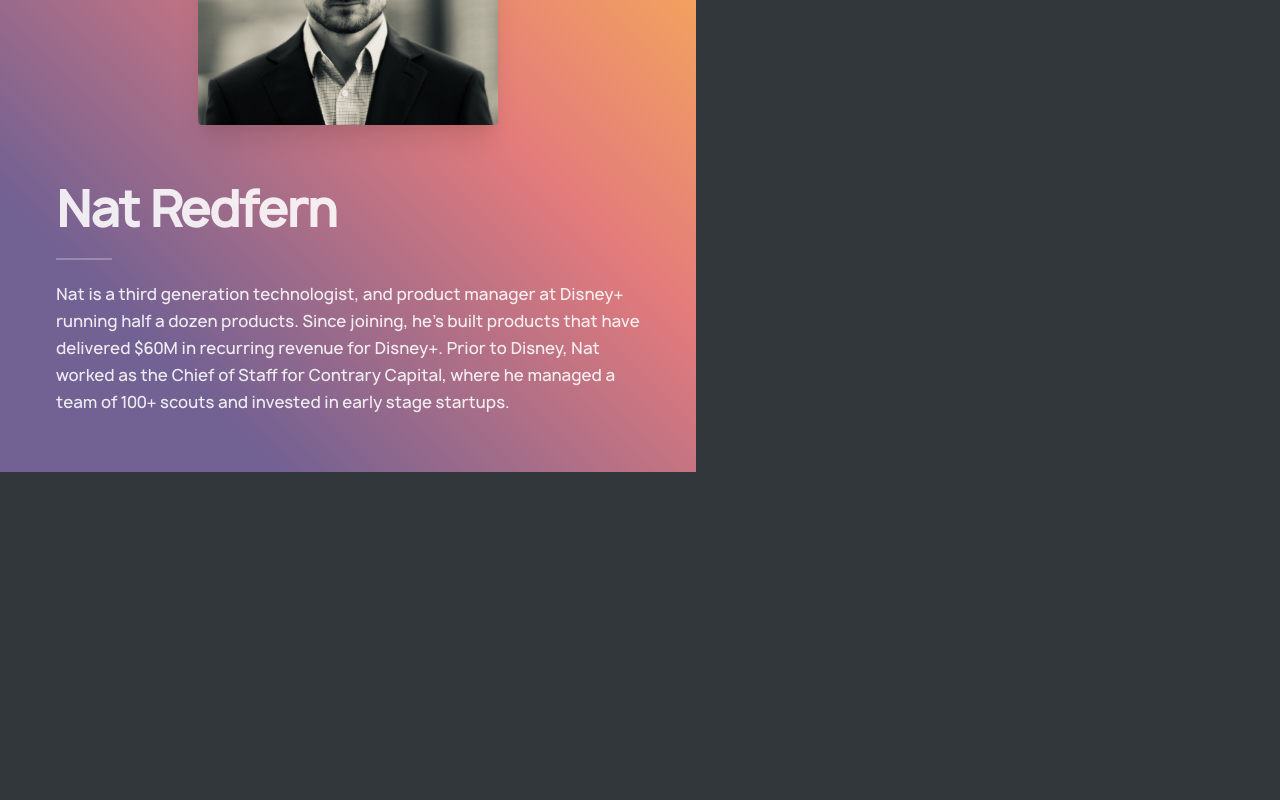
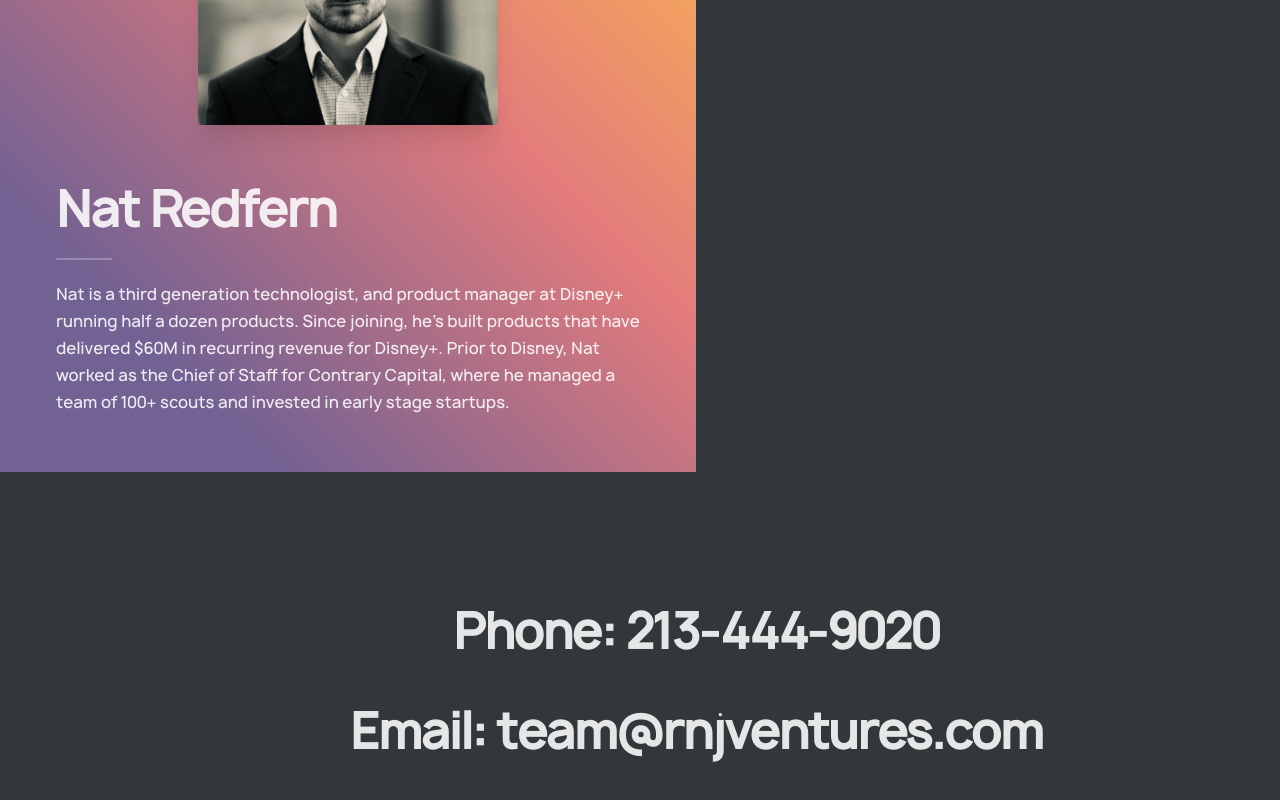
Before and after one commit to RNJ-Ventures/rnjventures, a React (Create React App) app: page / in a window 1280 px wide. Shown: the part 2490-3290 px from the top of the page. Before the commit the page ends 2962 px from the top, so only its background shows below. Built offline with nearby package versions, Linux system fonts and the light colour scheme.

Commit message:
contact box

```diff
--- a/src/components/App/App.tsx
+++ b/src/components/App/App.tsx
@@ -3,6 +3,7 @@ import "./App.css";
 import Profiles from "../ProfileCard/Profiles";
 import Header from "./Header/Header";
 import Hero from "../Hero/Hero";
+import Contact from "../Contact/Contact";
 
 const App = () => (
   <div className="App">
@@ -10,6 +11,7 @@ const App = () => (
     <div className="Body">
       <Hero />
       <Profiles />
+      <Contact />
     </div>
   </div>
 );
--- /dev/null
+++ b/src/components/Contact/Contact.css
@@ -0,0 +1,25 @@
+.Contact{
+    width: 100%;
+    min-height: 350px;
+    background: var(--color-background);
+    display: flex;
+    flex-direction: column;
+    padding: 3.5rem 3.5rem 2rem 3.5rem;
+    justify-content: center;
+    align-items: center;
+}
+
+.Contact span{
+    position: relative;
+    margin: 0 0 2.625rem 0;
+    font-size: 3rem;
+    line-height: 1.2;
+    color: rgba(255, 255, 255, 0.875);
+    font-weight: 700;
+    letter-spacing: -0.02em;
+}
+
+.Contact a{
+    color: inherit;
+    text-decoration: none;
+}
--- /dev/null
+++ b/src/components/Contact/Contact.tsx
@@ -0,0 +1,19 @@
+import React from "react";
+import "./Contact.css";
+
+const PHONE = "213-444-9020";
+const EMAIL = "team@rnjventures.com";
+const Contact = () => {
+  return (
+    <div className="Contact">
+      <span>
+        Phone: <a href={`tel:${PHONE}`}>{PHONE}</a>
+      </span>
+      <span>
+        Email: <a href={`mailto:${EMAIL}`}>{EMAIL}</a>
+      </span>
+    </div>
+  );
+};
+
+export default Contact;
```
